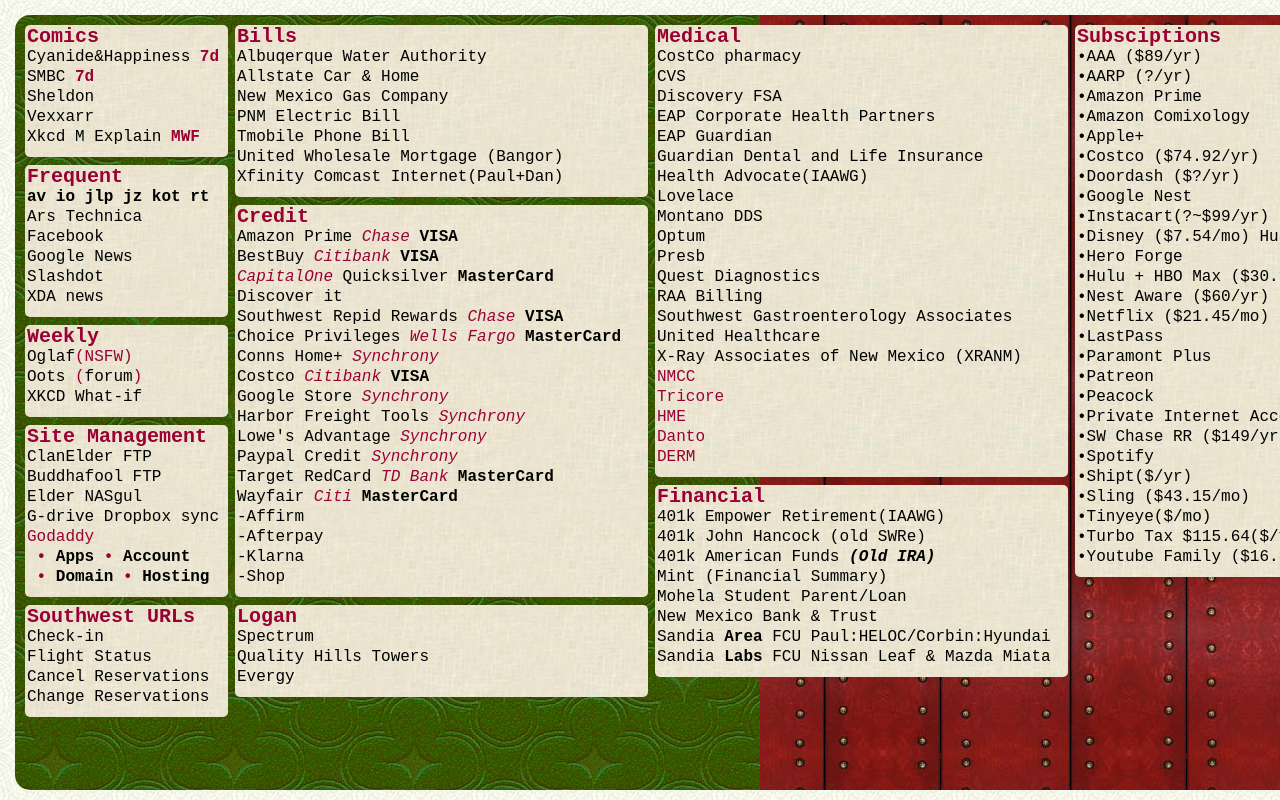
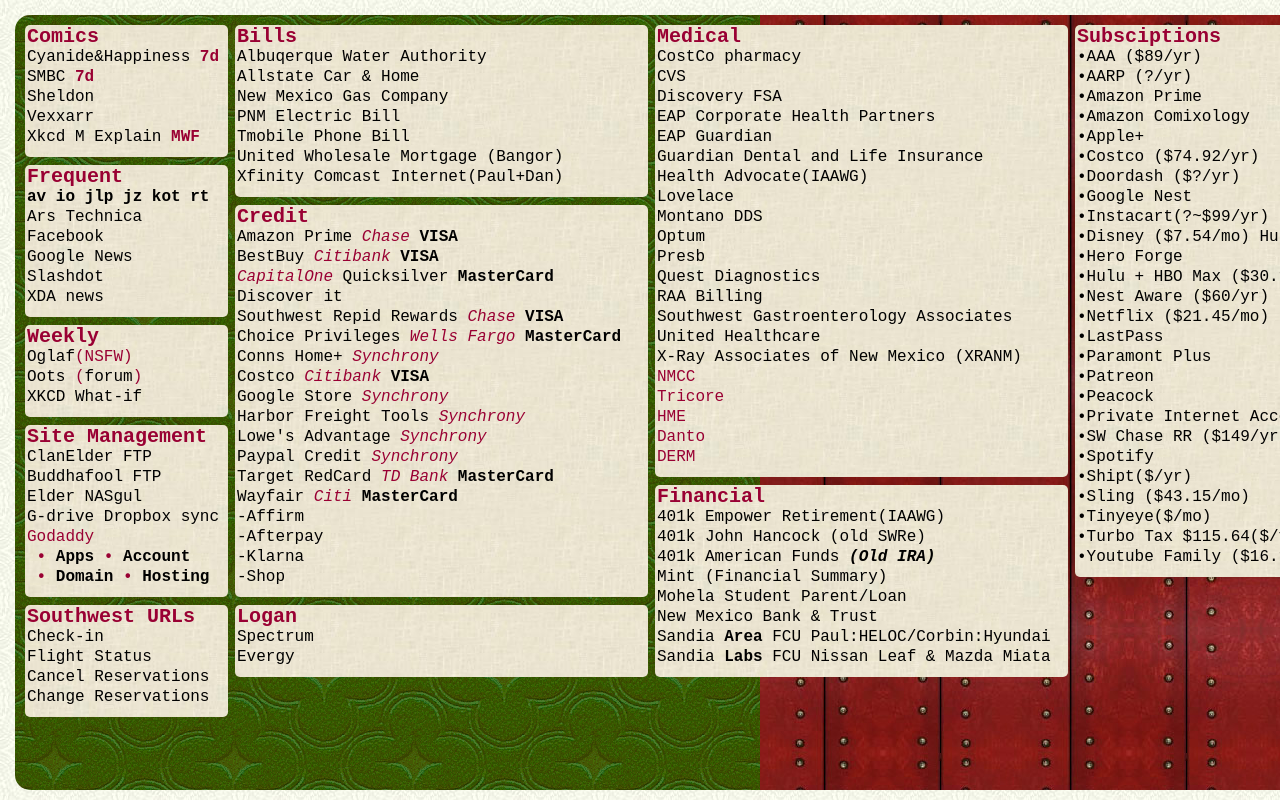
Before and after one commit to buddha-fool/buddha-fool.github.io, a plain HTML site: page bookmark.html in a window 1280 px wide. Shown: the top 800 px of the page. Drawn offline with Linux system fonts and the light colour scheme; a script that the page names is missing.

Commit message:
Update bookmark.html

```diff
--- a/bookmark.html
+++ b/bookmark.html
@@ -289,7 +289,6 @@
 <div class="textboxdoublewide" style="top: 605px; left: 235px;">
 	<div style="font-weight: bold; font-size: 20px;">Logan</div>
 	<a href="https://www.spectrum.net/" target="_blank">Spectrum<br>
-    <a href="https://qualityhilltowers.securecafe.com/residentservices/quality-hill-towers/paymentonetime.aspx" target="_blank">Quality Hills Towers</a><br>
 	<a href="https://www.evergy.com/" target="_blank">Evergy</a><br>
 </div>
 
```
